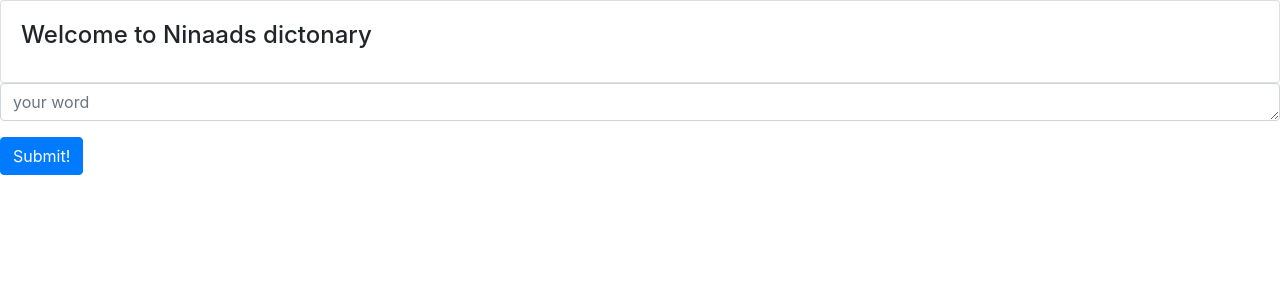
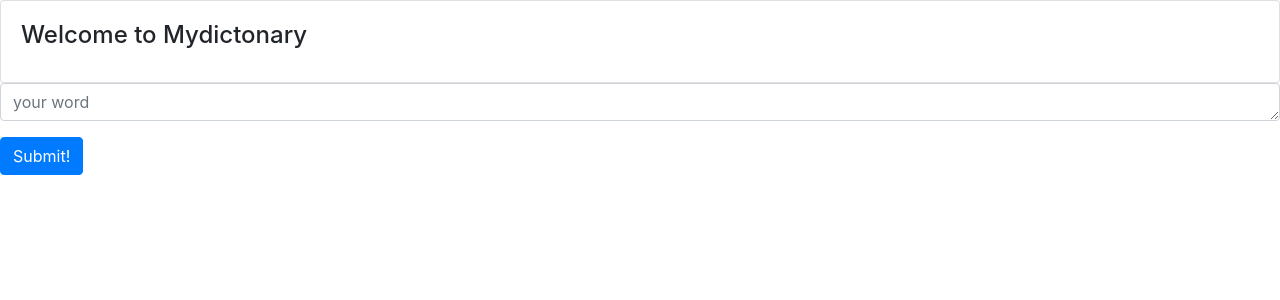
Before and after one commit to Doubtingeye352/Dictonary-project, a Django app: template mainapp/templates/index.html in a window 1280 px wide. Shown: the top 300 px of the page. Run offline with Django 3.2, Linux system fonts and the light colour scheme; the template is opened without the code that fills it, so the values that code supplies are empty; some libraries are stand-ins or nearby versions.

Commit message:
Update index.html

```diff
--- a/mainapp/templates/index.html
+++ b/mainapp/templates/index.html
@@ -15,7 +15,7 @@
         {% csrf_token %}
         <div class="card">
             <div class="card-body">
-                <h4 class="card-title">Welcome to Ninaads dictonary</h4>
+                <h4 class="card-title">Welcome to Mydictonary</h4>
             </div>
         </div>
         <div class="form-group">
```
